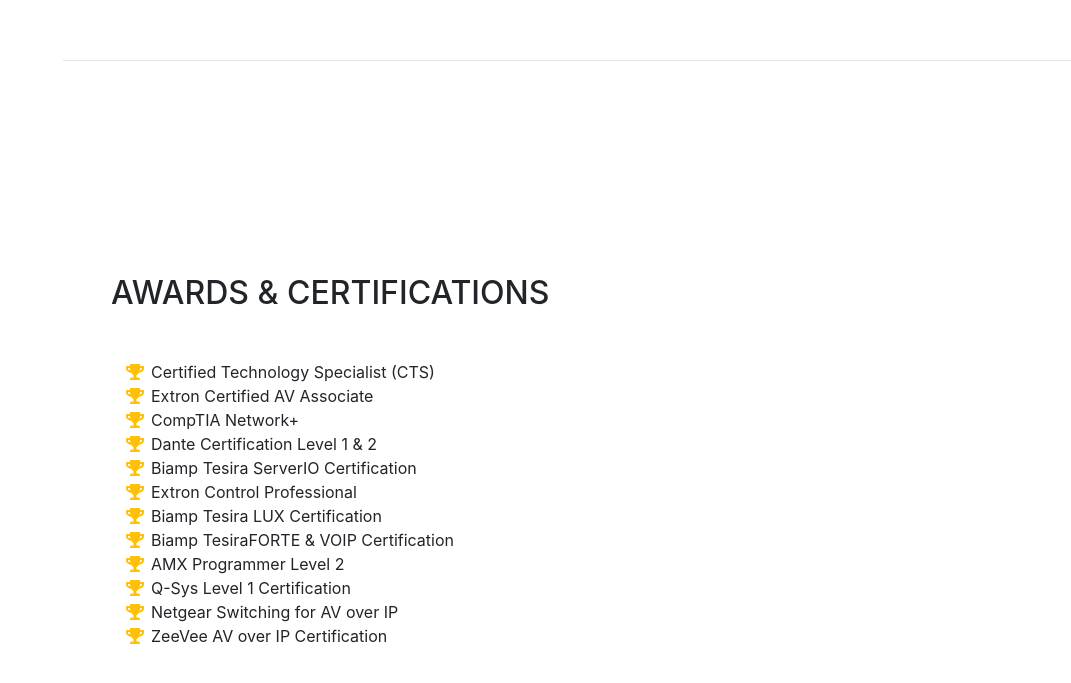
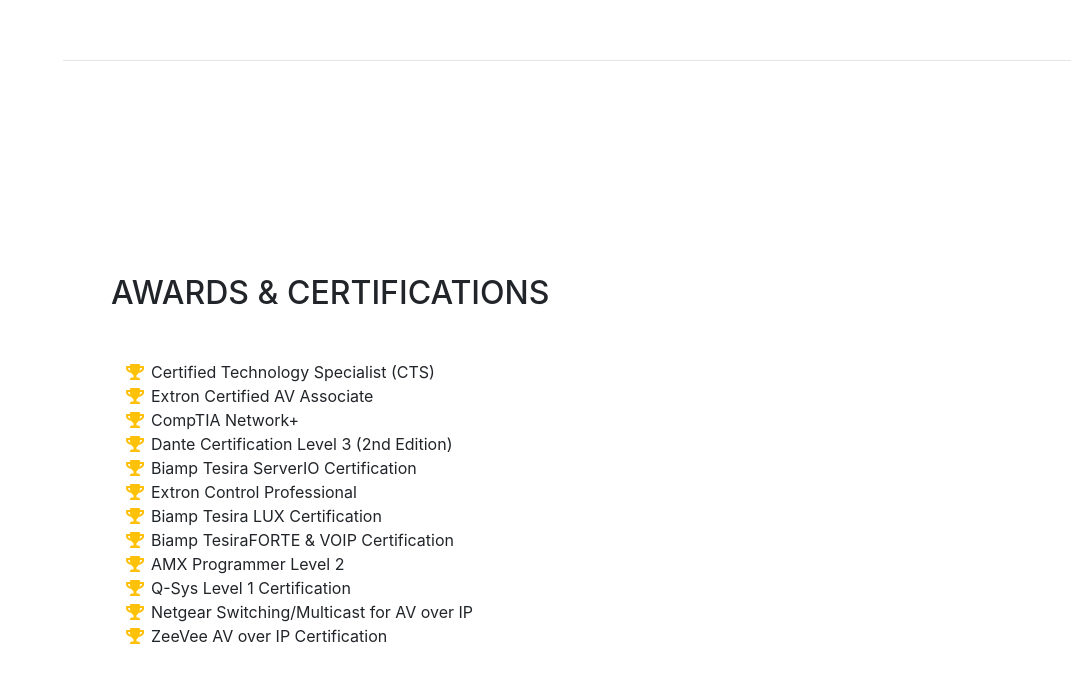
Before and after one commit to 17digital/iamchris-resume, a website with bundled scripts: page index.html in a window 1280 px wide. Shown: the part 4453-5136 px from the top of the page, without its empty margins (209-1280 px from the left). Built offline with nearby package versions, Linux system fonts and the light colour scheme; a web font is replaced by a local one.

Commit message:
Update index.html

```diff
--- a/index.html
+++ b/index.html
@@ -8,7 +8,7 @@
     <meta name="description" content="">
     <meta name="author" content="">
 
-    <title>Resume - I am Chris the Audio Visual Guru</title>
+    <title>Resume - I am Chris the Audio Visual Guru and Janitor</title>
 
     <!-- Bootstrap core CSS -->
     <link href="vendor/bootstrap/css/bootstrap.min.css" rel="stylesheet">
@@ -278,7 +278,7 @@
               CompTIA Network+</li>
             <li>
               <i class="fa-li fa fa-trophy text-warning"></i>
-              Dante Certification Level 1 &amp; 2</li>
+              Dante Certification Level 3 (2nd Edition)</li>
             <li>
               <i class="fa-li fa fa-trophy text-warning"></i>
               Biamp Tesira ServerIO Certification</li>
@@ -299,7 +299,7 @@
               Q-Sys Level 1 Certification</li>
              <li>
               <i class="fa-li fa fa-trophy text-warning"></i>
-              Netgear Switching for AV over IP</li>
+              Netgear Switching/Multicast for AV over IP</li>
              <li>
               <i class="fa-li fa fa-trophy text-warning"></i>
               ZeeVee AV over IP Certification</li>
@@ -309,14 +309,9 @@
 
     </div>
 
-    <!-- Bootstrap core JavaScript -->
     <script src="vendor/jquery/jquery.min.js"></script>
     <script src="vendor/bootstrap/js/bootstrap.bundle.min.js"></script>
-
-    <!-- Plugin JavaScript -->
     <script src="vendor/jquery-easing/jquery.easing.min.js"></script>
-
-    <!-- Custom scripts for this template -->
     <script src="js/resume.min.js"></script>
 
   </body>
```
